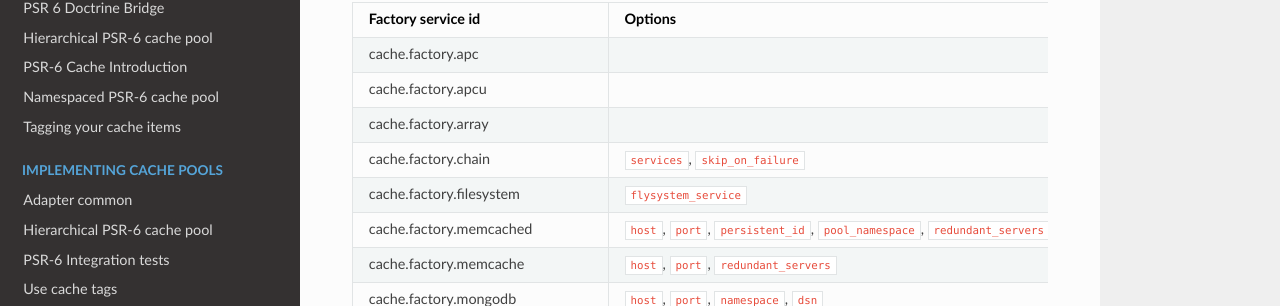
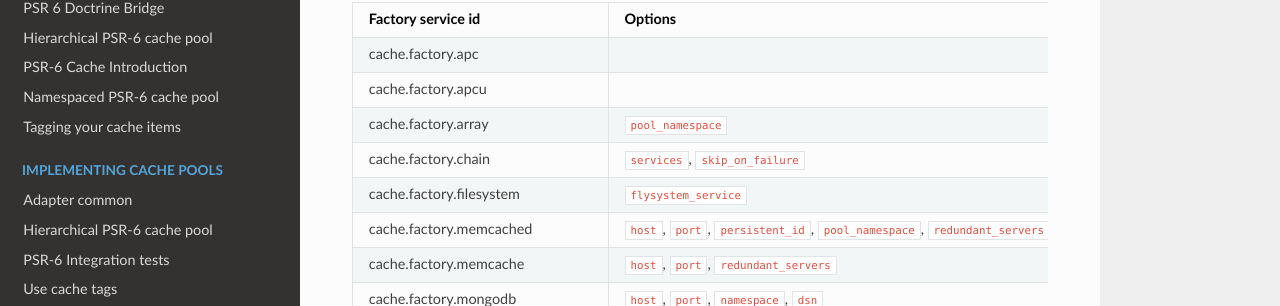
Before and after one commit to php-cache/documentation, an MkDocs documentation site: the page built from docs/symfony/adapter-bundle.md, in a window 1280 px wide and 900 px high, scrolled down 673 px. Shown: the part 141-447 px from the top of the window. Built offline with MkDocs 1.6.1, drawn with Linux system fonts in a browser that asks for light colours; nearby versions of some CDN libraries.

Commit message:
Added pool_namespace for array factory (#32)

```diff
--- a/docs/symfony/adapter-bundle.md
+++ b/docs/symfony/adapter-bundle.md
@@ -39,7 +39,7 @@ The factories that come with this bundle can be found in the table below.
 | ------------------ | ------- |
 | cache.factory.apc |  |
 | cache.factory.apcu |  |
-| cache.factory.array |  |
+| cache.factory.array | `pool_namespace` |
 | cache.factory.chain | `services`, `skip_on_failure` |
 | cache.factory.filesystem | `flysystem_service` |
 | cache.factory.memcached | `host`, `port`, `persistent_id`, `pool_namespace`, `redundant_servers` |
```
